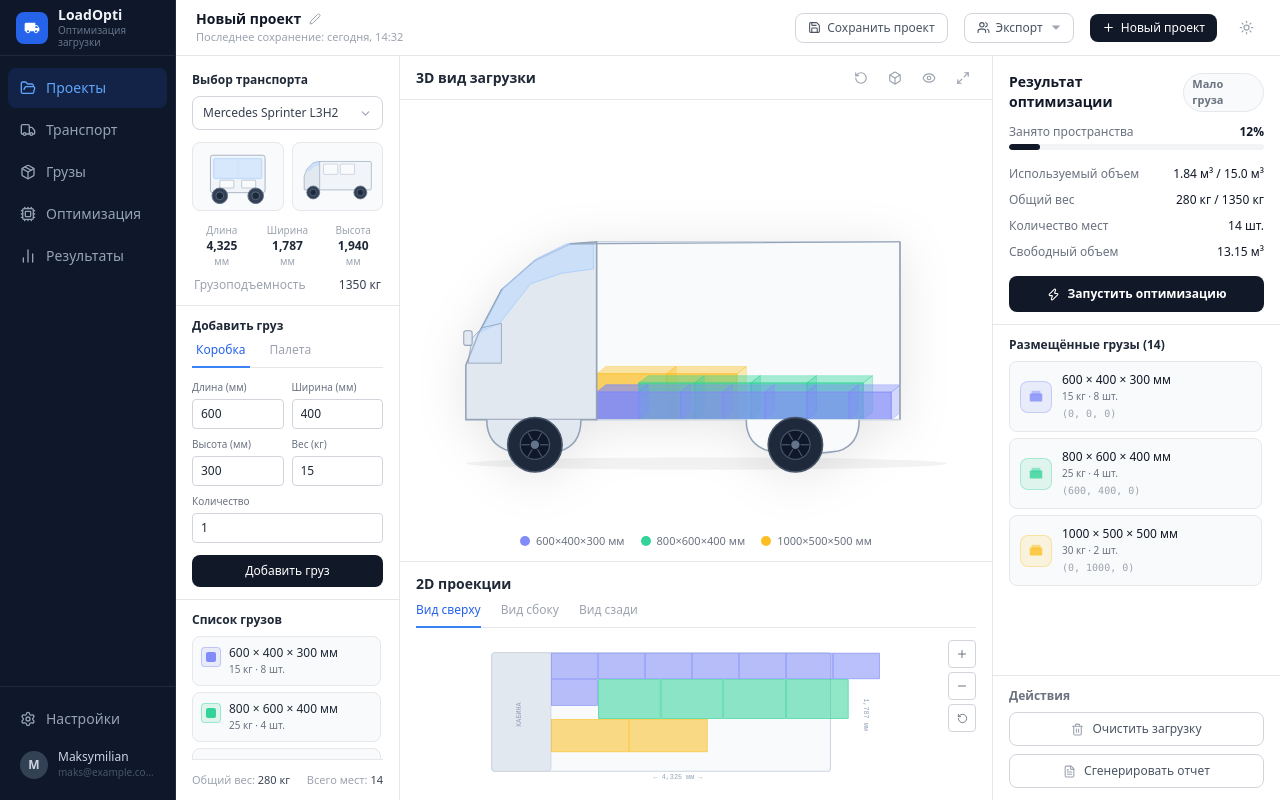
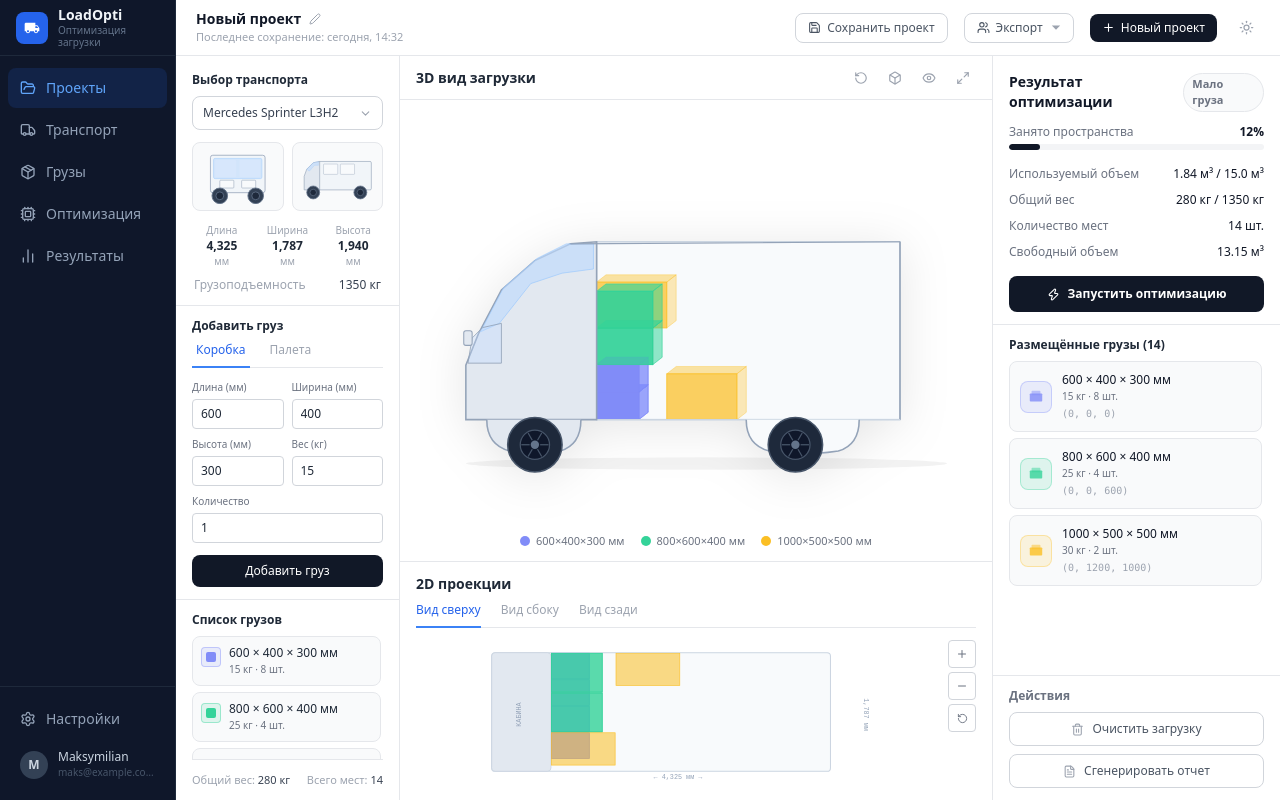
Before and after one commit to lilgunk/cargo, a React (Vite) app: page / in a window 1280 px wide. Built offline with nearby package versions, Linux system fonts and the light colour scheme.

Commit message:
v.01 stable

```diff
--- a/src/components/ContainerView/ContainerView.tsx
+++ b/src/components/ContainerView/ContainerView.tsx
@@ -122,7 +122,8 @@ function VanSVG({ placed, vehicle }: { placed: PlacedUnit[]; vehicle: Vehicle })
 }
 
 // ─── 2D top-view SVG ─────────────────────────────────────────────────────────
-const TOP_OX = 80, TOP_OY = 15, TOP_W = 400, TOP_H = 140;
+// Cargo hold spans x=80..410 (330px wide) and y=15..155 (140px tall) in SVG coords.
+const TOP_OX = 80, TOP_OY = 15, TOP_W = 330, TOP_H = 140;
 
 function TopViewSVG({ placed, vehicle }: { placed: PlacedUnit[]; vehicle: Vehicle }) {
   const scaleX = TOP_W / vehicle.length;
@@ -130,12 +131,18 @@ function TopViewSVG({ placed, vehicle }: { placed: PlacedUnit[]; vehicle: Vehicl
 
   return (
     <svg viewBox="0 0 460 170" className="w-full h-full max-h-36">
+      <defs>
+        <clipPath id="topCargoClip">
+          <rect x={TOP_OX} y={TOP_OY} width={TOP_W} height={TOP_H} />
+        </clipPath>
+      </defs>
       {/* Van outline */}
       <rect x="10" y="15" width="400" height="140" rx="4" fill="#f8fafc" stroke="#cbd5e1" strokeWidth="1.2" />
       {/* Cab */}
       <rect x="10" y="15" width="70" height="140" rx="4" fill="#e2e8f0" stroke="#cbd5e1" strokeWidth="1" />
       <text x="45" y="88" textAnchor="middle" fontSize="8" fill="#94a3b8" fontFamily="ui-monospace,monospace" transform="rotate(-90,45,88)">КАБИНА</text>
       {/* Cargo boxes */}
+      <g clipPath="url(#topCargoClip)">
         {placed.map((u, i) => {
           const x = TOP_OX + u.x * scaleX;
           const y = TOP_OY + u.y * scaleY;
@@ -146,6 +153,7 @@ function TopViewSVG({ placed, vehicle }: { placed: PlacedUnit[]; vehicle: Vehicl
               fill={u.color} fillOpacity="0.55" stroke={u.color} strokeOpacity="0.9" strokeWidth="0.8" />
           );
         })}
+      </g>
       {/* Dimension labels */}
       <text x="230" y="164" textAnchor="middle" fontSize="8" fill="#94a3b8" fontFamily="ui-monospace,monospace">
         ← {vehicle.length.toLocaleString()} мм →
--- a/src/hooks/useCargoStore.ts
+++ b/src/hooks/useCargoStore.ts
@@ -4,26 +4,30 @@ import type { CargoItem, Vehicle, VehicleId, PlacedUnit } from '../types';
 
 const COLORS = ['#818cf8', '#34d399', '#fbbf24', '#f87171', '#60a5fa', '#a78bfa', '#fb923c', '#4ade80'];
 
+// Fill cross-section (Y=width, Z=height) first, then advance along X (cab → doors).
 function placeCargo(items: CargoItem[], vehicle: Vehicle): PlacedUnit[] {
   const result: PlacedUnit[] = [];
   let curX = 0, curY = 0, curZ = 0;
-  let rowMaxY = 0, layerMaxZ = 0;
+  let colMaxX = 0; // deepest item length in current X-column
+  let rowMaxZ = 0; // tallest item in current Y-row
 
   for (const item of items) {
     for (let q = 0; q < item.quantity; q++) {
-      if (curX + item.length > vehicle.length) {
-        curX = 0;
-        curY += rowMaxY;
-        rowMaxY = 0;
-      }
       if (curY + item.width > vehicle.width) {
-        curX = 0;
+        // width full → stack up one level
         curY = 0;
-        curZ += layerMaxZ;
-        layerMaxZ = 0;
-        rowMaxY = 0;
+        curZ += rowMaxZ;
+        rowMaxZ = 0;
       }
       if (curZ + item.height > vehicle.height) {
+        // cross-section full → advance to next depth column
+        curX += colMaxX;
+        curY = 0;
+        curZ = 0;
+        rowMaxZ = 0;
+        colMaxX = 0;
+      }
+      if (curX + item.length > vehicle.length) {
         return result;
       }
       result.push({
@@ -32,9 +36,9 @@ function placeCargo(items: CargoItem[], vehicle: Vehicle): PlacedUnit[] {
         x: curX, y: curY, z: curZ,
         length: item.length, width: item.width, height: item.height,
       });
-      curX += item.length;
-      rowMaxY = Math.max(rowMaxY, item.width);
-      layerMaxZ = Math.max(layerMaxZ, item.height);
+      curY += item.width;
+      rowMaxZ = Math.max(rowMaxZ, item.height);
+      colMaxX = Math.max(colMaxX, item.length);
     }
   }
   return result;
```
Also changed, not shown: 2 other files (tests, documents, lock files or other folders). Lines whose indentation alone changed are shown as unchanged.
